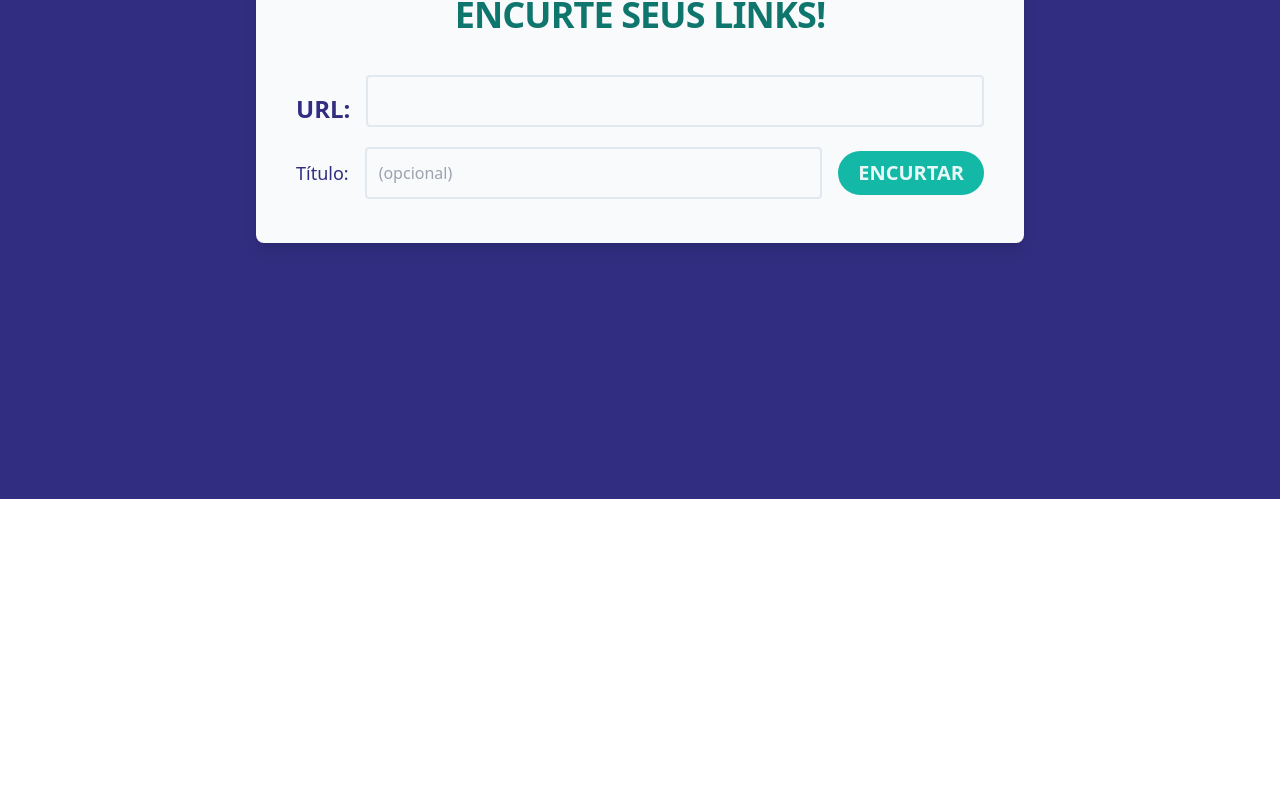
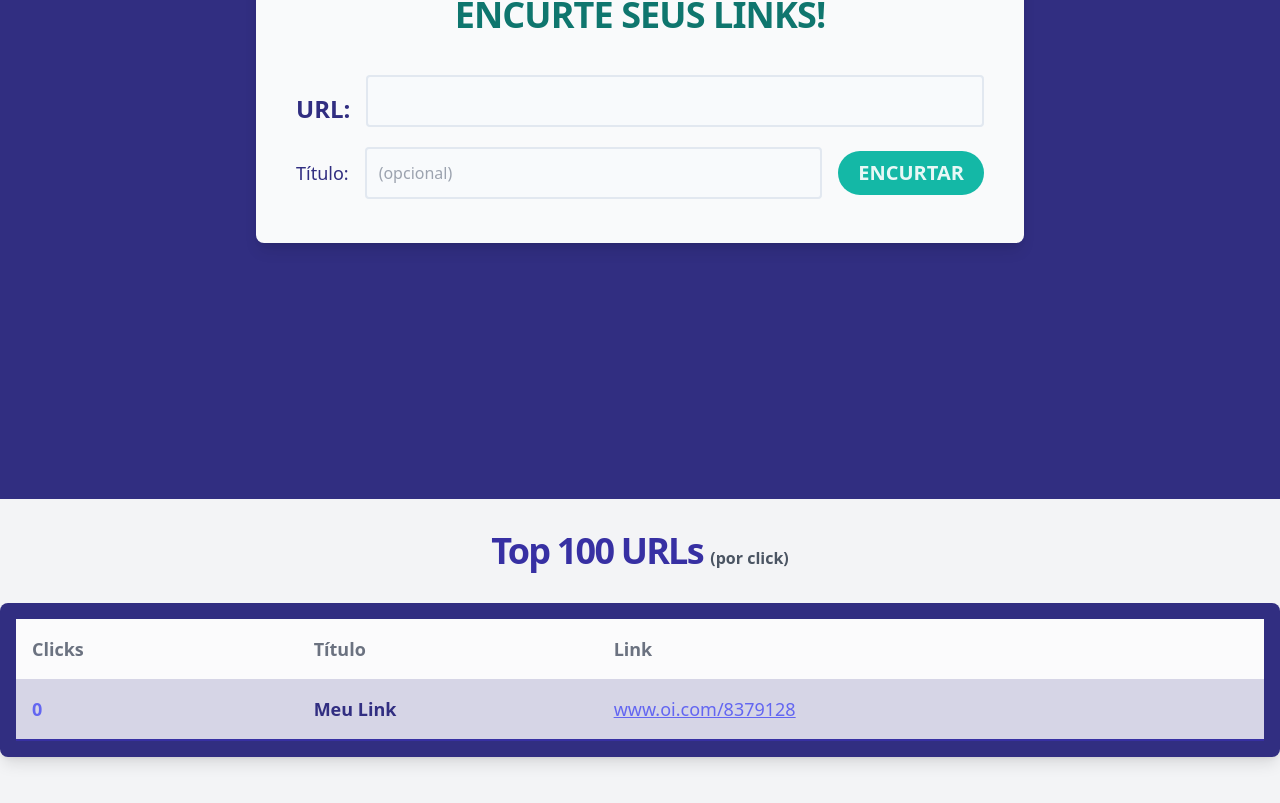
Before and after one commit to marcell0lopes/vue-url-short, a Vue app in the folder client/: page / in a window 1280 px wide. Shown: the part 301-1104 px from the top of the page. Before the commit the page ends 800 px from the top, so only its background shows below. Built offline with nearby package versions, Linux system fonts and the light colour scheme.

Commit message:
add top 100 section

```diff
--- a/client/src/App.vue
+++ b/client/src/App.vue
@@ -1,18 +1,23 @@
 <template>
-  <MainSection>
-    <UrlForm />
-  </MainSection>
+  <main>
+    <MainSection>
+      <UrlForm />
+    </MainSection>
+    <TopSection />
+  </main>
 </template>
 
 <script>
 import MainSection from './components/mainSection.vue';
 import UrlForm from './components/urlForm.vue';
+import TopSection from './components/topSection.vue';
 
 export default {
   name: 'App',
   components: {
     MainSection,
     UrlForm,
+    TopSection,
   },
 };
 </script>
--- a/client/src/components/mainSection.vue
+++ b/client/src/components/mainSection.vue
@@ -1,9 +1,9 @@
 <template>
-  <main
+  <section
     class="w-screen h-screen bg-indigo-900 flex flex-col items-center justify-center"
   >
     <slot />
-  </main>
+  </section>
 </template>
 
 <script>
--- /dev/null
+++ b/client/src/components/topSection.vue
@@ -0,0 +1,53 @@
+<template>
+  <section class="w-screen h-screen bg-gray-100">
+    <h2
+      class="py-8 text-4xl text-center font-bold tracking-tighter text-indigo-800"
+    >
+      Top 100 URLs
+      <small class="text-base tracking-normal text-gray-600">(por click)</small>
+    </h2>
+
+    <div class="container mx-auto bg-indigo-900 p-4 rounded-lg shadow-lg">
+      <table class="table-auto w-full bg-white/80">
+        <thead
+          class="text-left text-gray-500 bg-white/90 font-bold text-lg rounded-lg"
+        >
+          <th class="p-4">Clicks</th>
+          <th>Título</th>
+          <th>Link</th>
+        </thead>
+        <tbody class="text-lg font-bold">
+          <tr class="border-solid border-b-2 border-indigo-800">
+            <td class="p-4 text-indigo-500">0</td>
+            <td class="text-indigo-900">Meu Link</td>
+            <td>
+              <a class="underline text-indigo-500 font-normal"
+                >www.oi.com/8379128</a
+              >
+            </td>
+          </tr>
+        </tbody>
+      </table>
+    </div>
+  </section>
+</template>
+
+<script>
+export default {
+  name: 'topUrls',
+  data() {
+    return {
+      top100links: [
+        {
+          name: 'oi',
+          clicks: 2,
+        },
+        {
+          name: 'tchau',
+          clicks: 666,
+        },
+      ],
+    };
+  },
+};
+</script>
```
